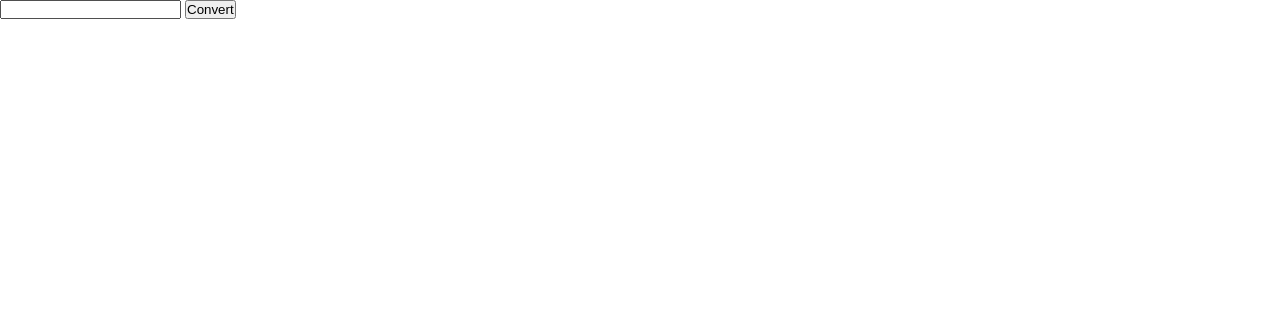
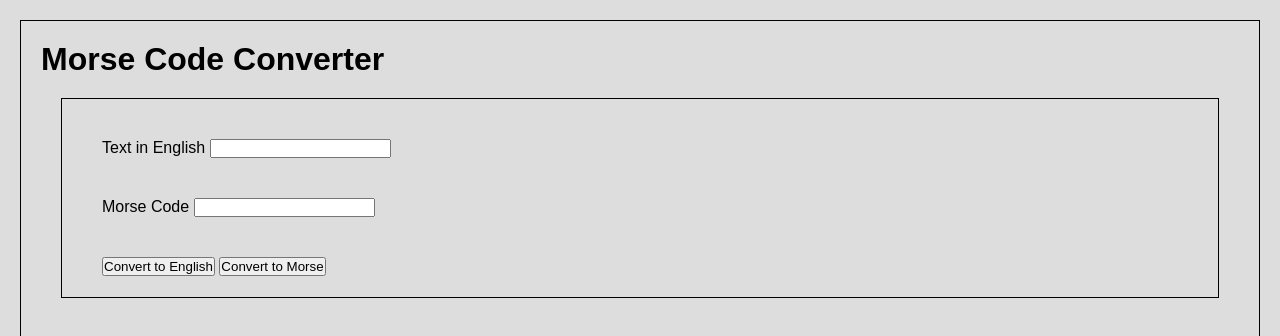
Before and after one commit to tedralin/morsecode-project, a website: page index.html in a window 1280 px wide. Shown: the top 336 px of the page. Drawn offline with Linux system fonts and the light colour scheme.

Commit message:
updated index html and stylesheet

```diff
--- a/index.html
+++ b/index.html
@@ -7,10 +7,20 @@
     <link rel="stylesheet" href="./styles.css">
 </head>
 <body>
-    <form class="converted-text">
-        <input type="text">
-        <button type = "submit">Convert</button>
-        <p></p>
+    <h1>Morse Code Converter</h1>
+    <form class="convert">
+        <div class="convert__text">
+            <label for="convert__text__english">Text in English</label>
+            <input type="text" class="convert__text__english">
+        </div>
+        <div class="convert__morse">
+            <label for="convert__morse__code">Morse Code</label>
+            <input type="text" class="convert__morse__code">
+        </div>
+        <div class="convert__button">
+            <button type = "submit" class="convert-text__button">Convert to English</button>
+            <button type = "submit" class="convert-morse__button">Convert to Morse</button>
+        </div>
     </form>
     <script type="module" src="./index.js"></script>
 </body>
--- a/index.js
+++ b/index.js
@@ -1,5 +1,11 @@
 import {translateToMorseCode} from "./morseTranslator.js";
 // import * as getDom from "./getDom.js";
 
-const inputStr = document.querySelector(".converted-text");
-console.log(inputStr);
+const englishTxt = document.querySelector(".convert__text__english");
+const morseTxt = document.querySelector(".convert__morse__code");
+const textButton = document.querySelector(".convert-text__button");
+const morseButton = document.querySelector(".convert-morse__button");
+
+submitButton.addEventListener("click", ()) => {
+    const inputText = inputStr.value;
+}
--- a/morseTranslator.js
+++ b/morseTranslator.js
@@ -24,15 +24,32 @@ const morseTranslation = {
     "X": "-..-",
     "Y": "-.--",
     "Z": "--..",
+    "1": ".----",
+    "2": "..---",
+    "3": "...--",
+    "4": "....-",
+    "5": ".....",
+    "6": "-....",
+    "7": "--...",
+    "8": "---..",
+    "9": "----.",
+    "0": "-----",
     " ": "/"
 };
 
 export const translateToMorseCode = (textToConvert) => {
+    // if text has a character not in the translation table
+    const keyArr = Object.keys (morseTranslation);
+
     let convertedText = "";
     for (let i=0; i < textToConvert.length; i++) {
         const charToConvert = textToConvert.charAt(i).toUpperCase();
-        console.log(charToConvert);
-        convertedText += Object.values(morseTranslation[charToConvert]).join("") + " ";
+        if (keyArr.includes (charToConvert)) {
+            convertedText += Object.values(morseTranslation[charToConvert]).join("") + " ";
+        } else {
+            throw new Error("Unrecognized character in input");
+        }
+
     }
     return convertedText.trim();
 
--- a/index.test.js
+++ b/morseTranslator.test.js
@@ -1,4 +1,4 @@
-import {translateToMorseCode} from "./index";
+import {translateToMorseCode} from "./morseTranslator.js";
 import {it, expect} from "@jest/globals";
 
 it("Translate Sam", () => {
@@ -11,12 +11,17 @@ it("Translate 'Sam J'", () => {
     expect(result).toBe("... .- -- / .---");
 });
 
+it("Translate 'Sam 20'", () => {
+    const result = translateToMorseCode("Sam 20");
+    expect(result).toBe("... .- -- / ..--- -----");
+});
+
 it("Empty string", () => {
     const result = translateToMorseCode("");
     expect(result).toBe("");
 });
 
 it("Invalid Character in string", () => {
-    const result = translateToMorseCode("Sam&Steph");
-    expect(result).toBe("");
+    const error = "Unrecognized character in input";
+    expect(() => translateToMorseCode("Sam+J")).toThrow(error);
 });
--- a/styles.scss
+++ b/styles.scss
@@ -1,4 +1,46 @@
-* {
-    padding: 0;
+* { padding: 0;
     margin: 0;
+    box-sizing: border-box;
+    font-family: Arial, Helvetica, sans-serif;
 }
+
+body {
+    background-color: #DDD;
+    margin: 20px;
+    padding: 20px;
+    border: 1px solid black;
+}
+
+.convert {
+    border: 1px solid black;
+    margin: 20px;
+    padding: 20px;
+    display: flex;
+    flex-direction: column;
+    align-items: flex-start;
+    &__text {
+        flex-direction: row;
+        align-items: flex-start;
+        padding: 20px;
+        width: 60vw;
+        // &__english {
+        //     border: 1px solid darkgray;
+        // }
+    }
+    &__morse {
+        flex-direction: row;
+        align-items: flex-start;
+        padding: 20px;
+        width: 60vw;
+        // &__english {
+        //     border: 1px solid darkgray;
+        // }
+    }
+    &__button {
+        height: 5vh;;
+        border-radius: 2px;
+        padding: 20px;
+
+    }
+
+}
```
Also changed, not shown: styles.css, 1 other file.
